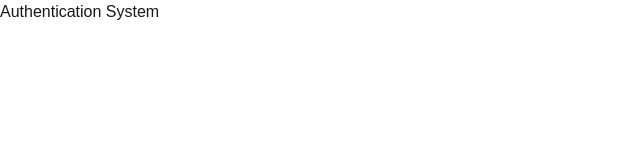
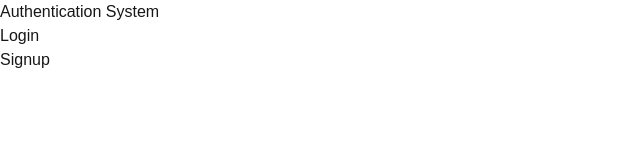
Before and after one commit to shivambishtt/-next-auth, a Next.js app: page / in a window 1280 px wide. Shown: the top 160 px of the page, without its empty margins (0-640 px from the left). Built offline with nearby package versions, Linux system fonts and the light colour scheme.

Commit message:
project init

```diff
--- a/src/app/page.tsx
+++ b/src/app/page.tsx
@@ -4,6 +4,10 @@ function page() {
   return (
     <div>
       <h1>Authentication System</h1>
+      <nav>
+        <h2>Login</h2>
+        <h2>Signup</h2>
+      </nav>
     </div>
   )
 }
```
